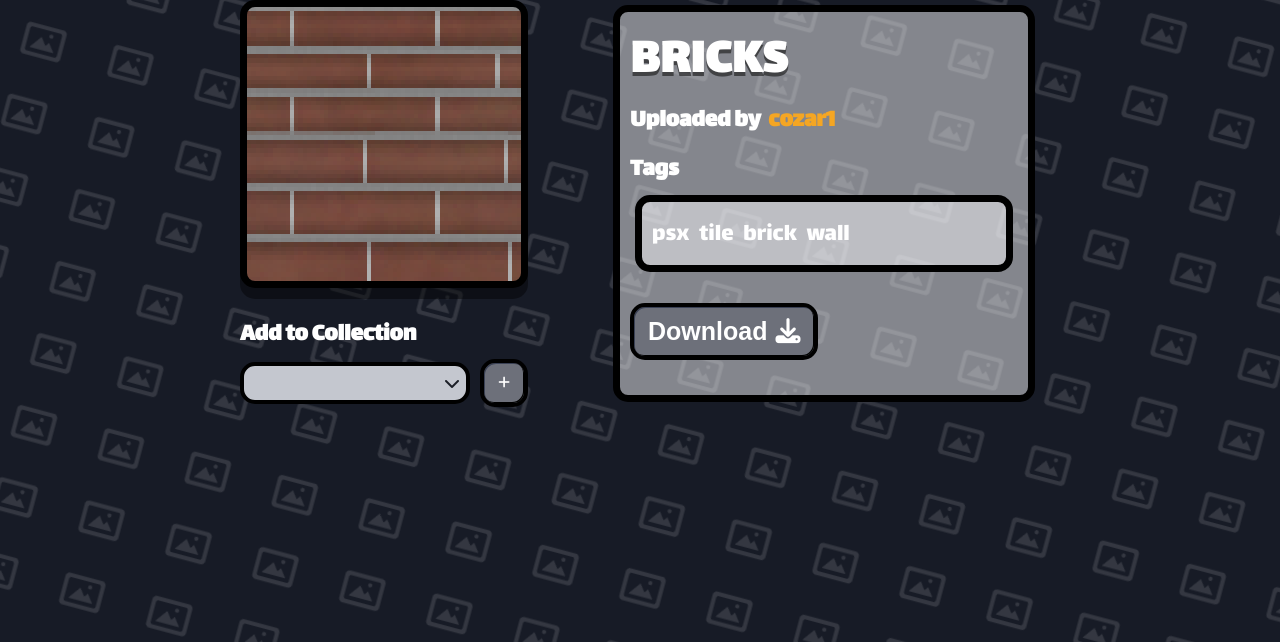
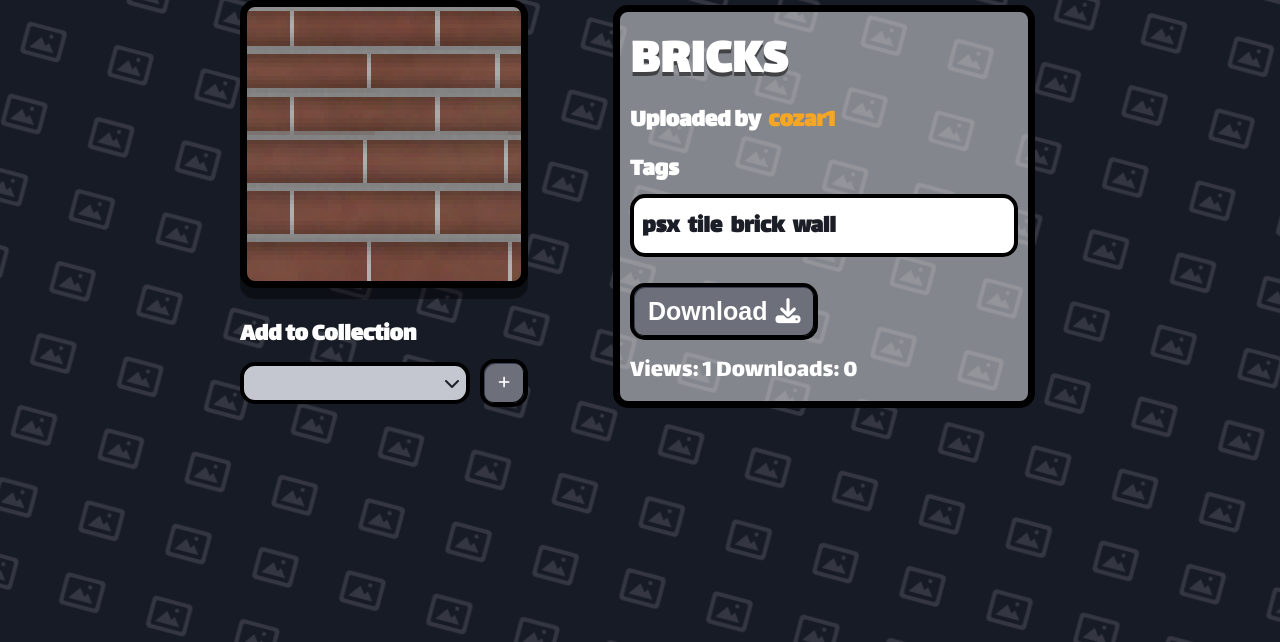
Before and after one commit to cozar1/texture_hub, a Flask app: page /texture/4 in a window 1280 px wide. Shown: the part 92-734 px from the top of the page. Run offline with Flask 3, Linux system fonts and the light colour scheme; a user stored in the database is signed in; data comes from the database, SQL or seed files in the repository; both versions use the stored data as it was after the commit; lists and menus that the app fills with data are empty.

Commit message:
downloads and views

```diff
--- a/app.py
+++ b/app.py
@@ -79,6 +79,17 @@ class Texture_Collection(db.Model):
     texture_id = db.Column(db.Integer, db.ForeignKey('Texture.texture_id'))
     collection_id = db.Column(db.Integer, db.ForeignKey('Collection.collection_id'))
 
+class Texture_Views(db.Model):
+    __tablename__ = 'Texture_Views'
+    texture_views_id = db.Column(db.Integer, primary_key=True)
+    texture_id = db.Column(db.Integer, db.ForeignKey('Texture.texture_id'))
+    user_id = db.Column(db.Integer, db.ForeignKey('User.user_id'))
+
+class Texture_Downloads(db.Model):
+    __tablename__ = 'Texture_Downloads'
+    texture_downloads_id = db.Column(db.Integer, primary_key=True)
+    texture_id = db.Column(db.Integer, db.ForeignKey('Texture.texture_id'))
+    user_id = db.Column(db.Integer, db.ForeignKey('User.user_id'))
 
 # --- Routes ---
 def render_error(message, status_code=400):
@@ -233,13 +244,30 @@ def texture(texture_id):
         for c in collections
     }
 
+    current_user = get_current_user()
+
+    already_viewed = Texture_Views.query.filter_by(
+        texture_id=texture_id,
+        user_id=current_user.user_id
+    ).first() is not None
+
+    if not already_viewed:
+        tv = Texture_Views(texture_id=texture_id, user_id=current_user.user_id)
+        db.session.add(tv)
+        db.session.commit()  # commit here, or bundle with your other commit below
+
+    views = Texture_Views.query.filter_by(texture_id=texture_id).count()
+    downloads = Texture_Downloads.query.filter_by(texture_id=texture_id).count()
+
     return render_template(
         'texture.html',
         user=user,
         texture=texture,
         uploaded_user=uploaded_user,
         collections=collections,
-        collections_contained=collections_contained
+        collections_contained=collections_contained,
+        views = views,
+        downloads=downloads,
     )
 
 @app.route('/signup', methods=["POST", "GET"])
@@ -398,6 +426,7 @@ def collection(_collection_id):
     collection = Collection.query.filter_by(collection_id = _collection_id).one()
     collection_user = User.query.filter_by(user_id = collection.collection_user_id).one()
 
+
     texture_ids = Texture_Collection.query.filter_by(collection_id = collection.collection_id).all()
     textures = [Texture.query.filter_by(texture_id = tc.texture_id).one() for tc in texture_ids]
 
@@ -419,6 +448,21 @@ def download_image(texture_id):
     if not os.path.isfile(file_path):
         return "File not found", 404
 
+    current_user = get_current_user()
+    print(current_user.user_id)
+
+    already_downloaded = Texture_Downloads.query.filter_by(
+        texture_id=texture_id,
+        user_id=current_user.user_id
+    ).first() is not None
+
+    print("Already Downloaded : "+str(already_downloaded))
+
+    if not already_downloaded:
+        td = Texture_Downloads(texture_id=texture_id, user_id=current_user.user_id)
+        db.session.add(td)
+        db.session.commit()
+
     return send_file(file_path, as_attachment=True, download_name=texture.texture_name)
 
 if __name__ == '__main__':
--- a/static/style.css
+++ b/static/style.css
@@ -633,10 +633,11 @@ body.th-body::before {
 
 
 .th-detail-panel {
-  background: var(--th-gray);
-  border-radius: var(--th-radius-md);
+  background: var(--color_trans_white);
   padding: 18px 22px;
   color: var(--th-text-dark);
+  border: 7px solid var(--th-border-dark);
+  border-radius: var(--th-radius-sm);
 }
 
 .th-detail-title-row {
--- a/templates/collection.html
+++ b/templates/collection.html
@@ -4,7 +4,7 @@
 <div class="th-detail-panel">
     <div class="th-detail-title-row">
         <h1 class="th-detail-title">{{ collection.collection_name }}</h1>
-        <div class="th-detail-author">Created by {{ collection_user.user_name }}</div>
+        <div class="th-detail-author">Uploaded by <a class="th-signup-link" href="/user/{{ collection_user.user_name }}">{{ collection_user.user_name }}</a></div>
     </div>
     <div class="th-collection-row">
         <span class="th-stat-label">Collection</span>
--- a/templates/texture.html
+++ b/templates/texture.html
@@ -38,7 +38,7 @@
 
         {% if texture.texture_tags %}
         <label class="th-label">Tags</label>
-        <div class="container">
+        <div class="th-input">
             {% for tag in texture.texture_tags.split(',') %}
             <span class="th-detail-tag" style="display: inline-block; margin: 4px 6px 0 0;">{{ tag.strip() }}</span>
             {% endfor %}
@@ -52,6 +52,8 @@
                 Download <i class="fas fa-download"></i>
             </button>
         </form>
+        Views: {{views}}
+        Downloads: {{downloads}}
     </div>
     </div>
 
```
Also changed, not shown: instance/database.db.
